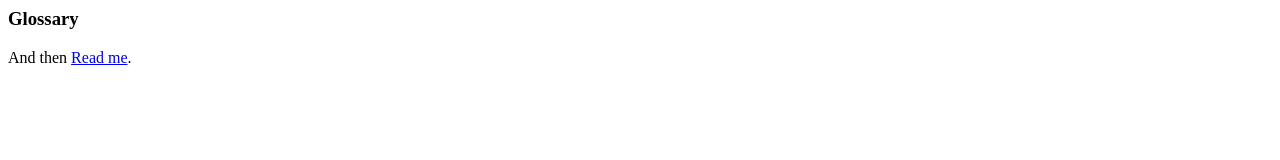
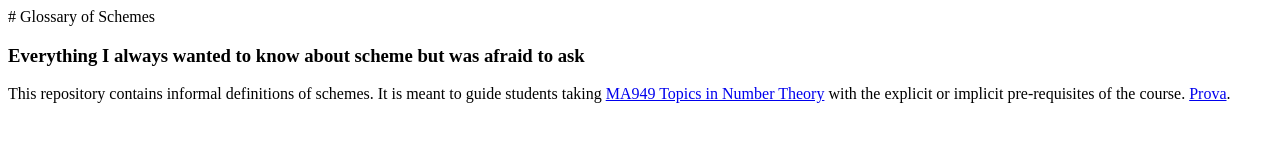
Before and after one commit to adomani/Schemes_not_much, a plain HTML site: page index.html in a window 1280 px wide. Drawn offline with Linux system fonts and the light colour scheme.

Commit message:
Update index.html

```diff
--- a/index.html
+++ b/index.html
@@ -1,5 +1,8 @@
-<H3>Glossary</H3>
+# Glossary of Schemes
+<!--# adomani.github.io -->
 
-And then
+<H3>Everything I always wanted to know about scheme but was afraid to ask</H3>
 
-<a href="README.md">Read me</a>.
+This repository contains informal definitions of schemes.  It is meant to guide students taking <a href="https://warwick.ac.uk/fac/sci/maths/postgrad/current/phd_studies/modules/ma939/" target="_blank">MA949 Topics in Number Theory</a> with the explicit or implicit pre-requisites of the course.
+
+<a href="index.html">Prova</a>.
```
